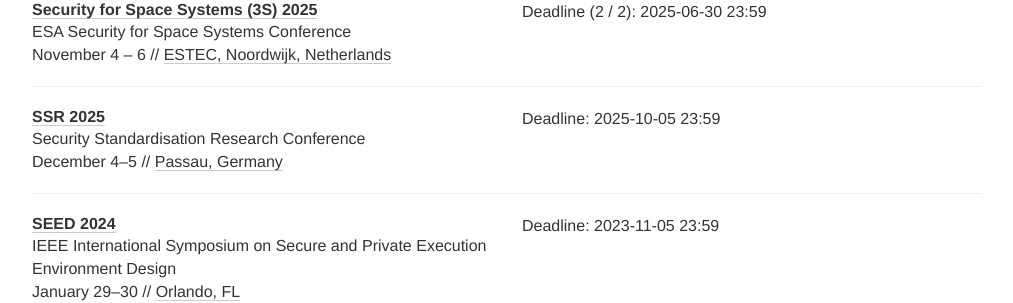
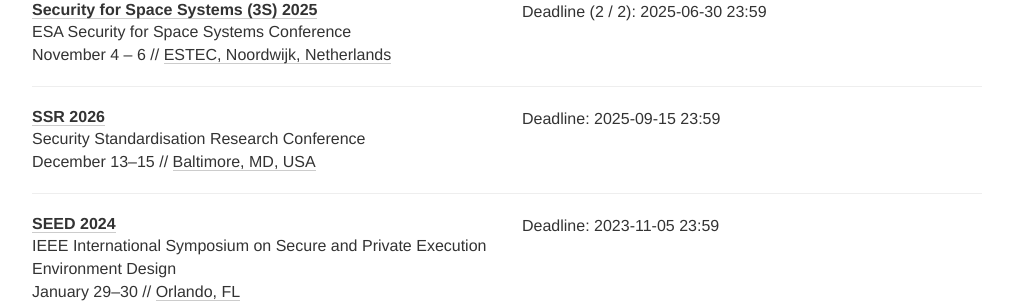
Before and after one commit to sec-deadlines/sec-deadlines.github.io, a Jekyll site: the page built from index.html, in a window 1280 px wide and 900 px high, scrolled down 10493 px. Shown: the part 152-455 px from the top of the window, without its empty margins (133-1146 px from the left). Built offline with Jekyll 4.4.1, drawn with Linux system fonts in a browser that asks for light colours; nearby versions of some CDN libraries; comment, search, counter and statistics services are not loaded.

Commit message:
Update SSR'26

```diff
--- a/_data/conferences.yml
+++ b/_data/conferences.yml
@@ -634,12 +634,12 @@
   tags: [SEC, CONF]
 
 - name: SSR
-  year: 2025
-  date: "December 4-5"
+  year: 2026
+  date: "December 13-15"
   description: Security Standardisation Research Conference
-  deadline: ["2025-10-05 23:59"]
-  link: https://www.uni-passau.de/ssr2025/
-  place: Passau, Germany
+  deadline: ["2025-09-15 23:59"]
+  link: https://ssresearch26.umbc.edu/
+  place: Baltimore, MD, USA
   tags: [SEC, CONF, CRYPTO]
 
 # Don't delete just yet, has popped up on off years before https://ieeexplore.ieee.org/xpl/conhome/1843824/all-proceedings
```
